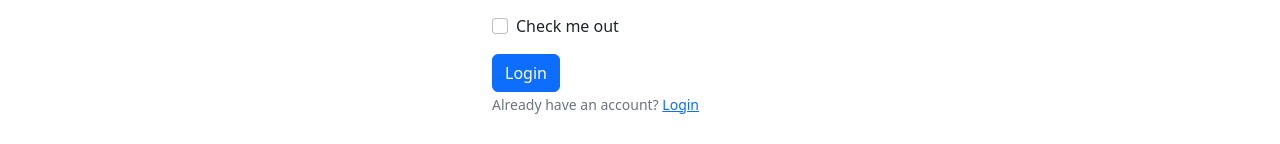
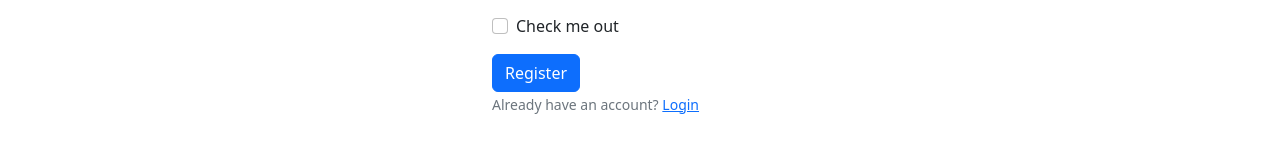
Before and after one commit to Syed-Anwarul-Haque-Piash/Recipe-App, a React (Vite) app: page /register in a window 1280 px wide. Shown: the part 466-610 px from the top of the page. Built offline with nearby package versions, Linux system fonts and the light colour scheme.

Commit message:
firebase registration

```diff
--- a/src/pages/Login/Login.jsx
+++ b/src/pages/Login/Login.jsx
@@ -1,12 +1,28 @@
-import React from 'react';
+import React, { useContext } from 'react';
 import { Button, Container,Form } from 'react-bootstrap';
 import { Link } from 'react-router-dom';
+import { AuthContext } from '../../providers/AuthProvider';
 
 const Login = () => {
+    const {signIn}=useContext(AuthContext);
+    const handleLogin=(e)=>{
+        e.preventDefault();
+        const email=e.target.email.value;
+        const password=e.target.password.value;
+        console.log(email,password);
+        signIn(email,password)
+        .then(result=>{
+            const loggedUser=result.user;
+            console.log(loggedUser);
+        })
+        .catch(error=>{
+            console.log(error);
+        })
+    }
     return (
         <Container className="mx-auto w-25">
         <h3 className="mt-3">Login your account</h3>
-      <Form  className="mt-3">
+      <Form onSubmit={handleLogin} className="mt-3">
       <Form.Group className="mb-3" controlId="formBasicEmail">
         <Form.Label>Email address</Form.Label>
         <Form.Control type="email" name="email" placeholder="Enter email" required />
--- a/src/pages/Navbar/NavigationBar.jsx
+++ b/src/pages/Navbar/NavigationBar.jsx
@@ -37,7 +37,7 @@ const NavigationBar = () => {
               </Link>
             </Nav>
             <Nav>
-              <Nav.Link href="#deets">{user.displayName}</Nav.Link>
+              <Nav.Link href="#deets">Piash</Nav.Link>
               <Nav.Link eventKey={2} href="#memes">
                 {user ?
                 <Button variant="secondary">Logout</Button>:
--- a/src/pages/Register/Register.jsx
+++ b/src/pages/Register/Register.jsx
@@ -1,13 +1,31 @@
-import React from "react";
+import React, { useContext } from "react";
 import { Button, Container, Form } from "react-bootstrap";
 import { Link } from "react-router-dom";
+import { AuthContext } from "../../providers/AuthProvider";
 
 const Register = () => {
+    const {createUser}=useContext(AuthContext);
+    const handleRegister=(e)=>{
+        e.preventDefault();
+        const name=e.target.name.value;
+        const photo=e.target.photo.value;
+        const email=e.target.email.value;
+        const password=e.target.password.value;
+        console.log(name,photo,email,password);
+        createUser(email,password)
+        .then(result=>{
+            const createdUser=result.user
+            console.log(createdUser)
+        })
+        .catch(error=>{
+            console.log(error)
+        })
+    }
   return (
     <div>
       <Container className="mx-auto w-25">
         <h3 className="mt-3">Register your account</h3>
-        <Form className="mt-3">
+        <Form onSubmit={handleRegister} className="mt-3">
           <Form.Group className="mb-3" controlId="formBasicEmail">
             <Form.Label>Name</Form.Label>
             <Form.Control
@@ -48,7 +66,7 @@ const Register = () => {
             <Form.Check type="checkbox" label="Check me out" />
           </Form.Group>
           <Button variant="primary" type="submit">
-            Login
+            Register
           </Button>
           <br />
           <Form.Text className="text-secondary">
--- a/src/providers/AuthProvider.jsx
+++ b/src/providers/AuthProvider.jsx
@@ -1,13 +1,21 @@
 import React, { createContext } from 'react';
-import { getAuth } from "firebase/auth";
+import { createUserWithEmailAndPassword, getAuth, signInWithEmailAndPassword } from "firebase/auth";
 import app from '../firebase/firebase.config';
 
 const auth=getAuth(app);
 export const AuthContext=createContext(null)
 const AuthProvider = ({children}) => {
-    const user={displayName:"Piash"}
+    const user=null;
+    const createUser=(email,password)=>{
+        return createUserWithEmailAndPassword(auth,email,password)
+    }
+    const signIn=(email,password)=>{
+        return signInWithEmailAndPassword(auth,email,password)
+    };
     const authInfo={
-        user
+        user,
+        createUser,
+        signIn,
     }
     return (
         <AuthContext.Provider value={authInfo}>
```
